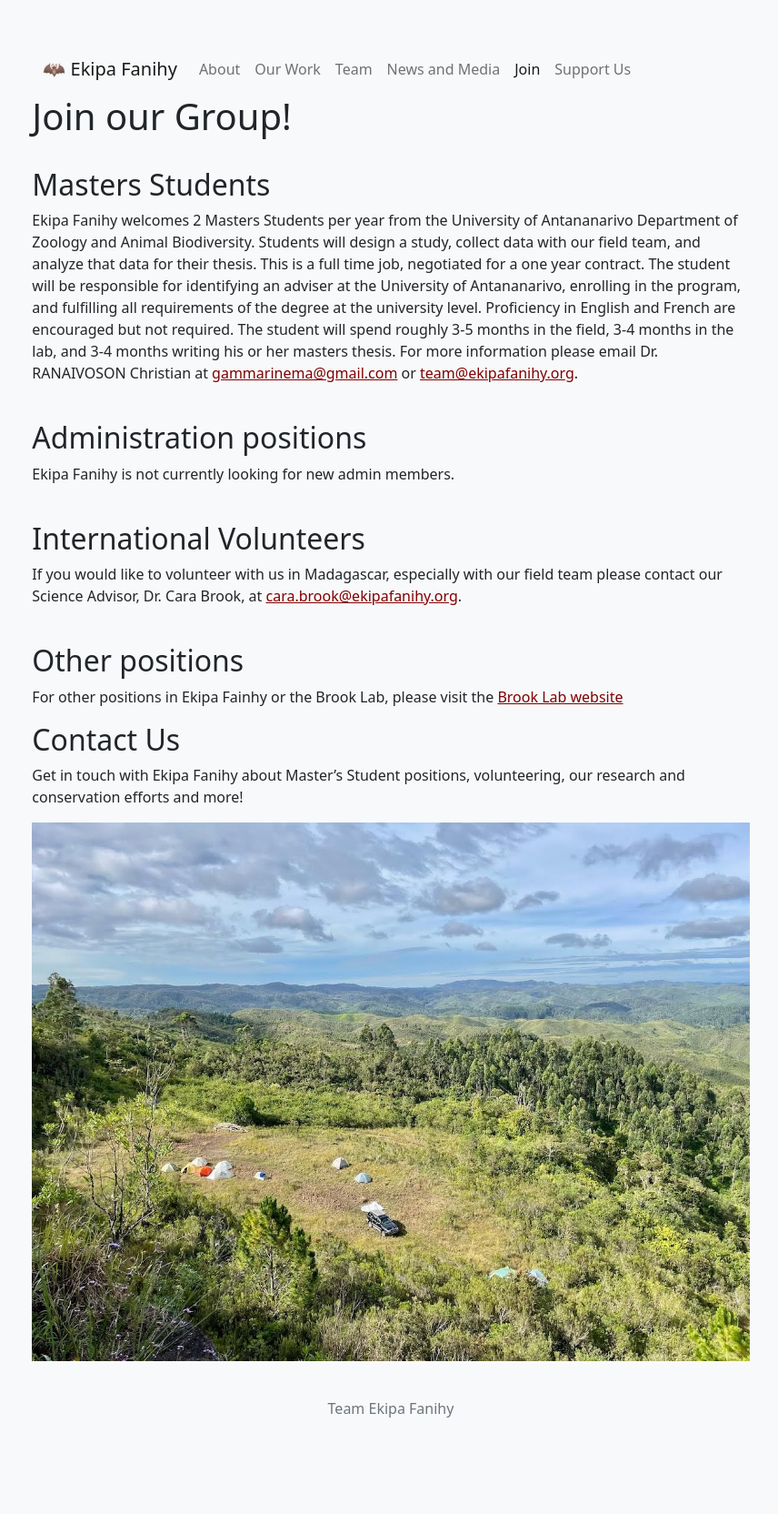
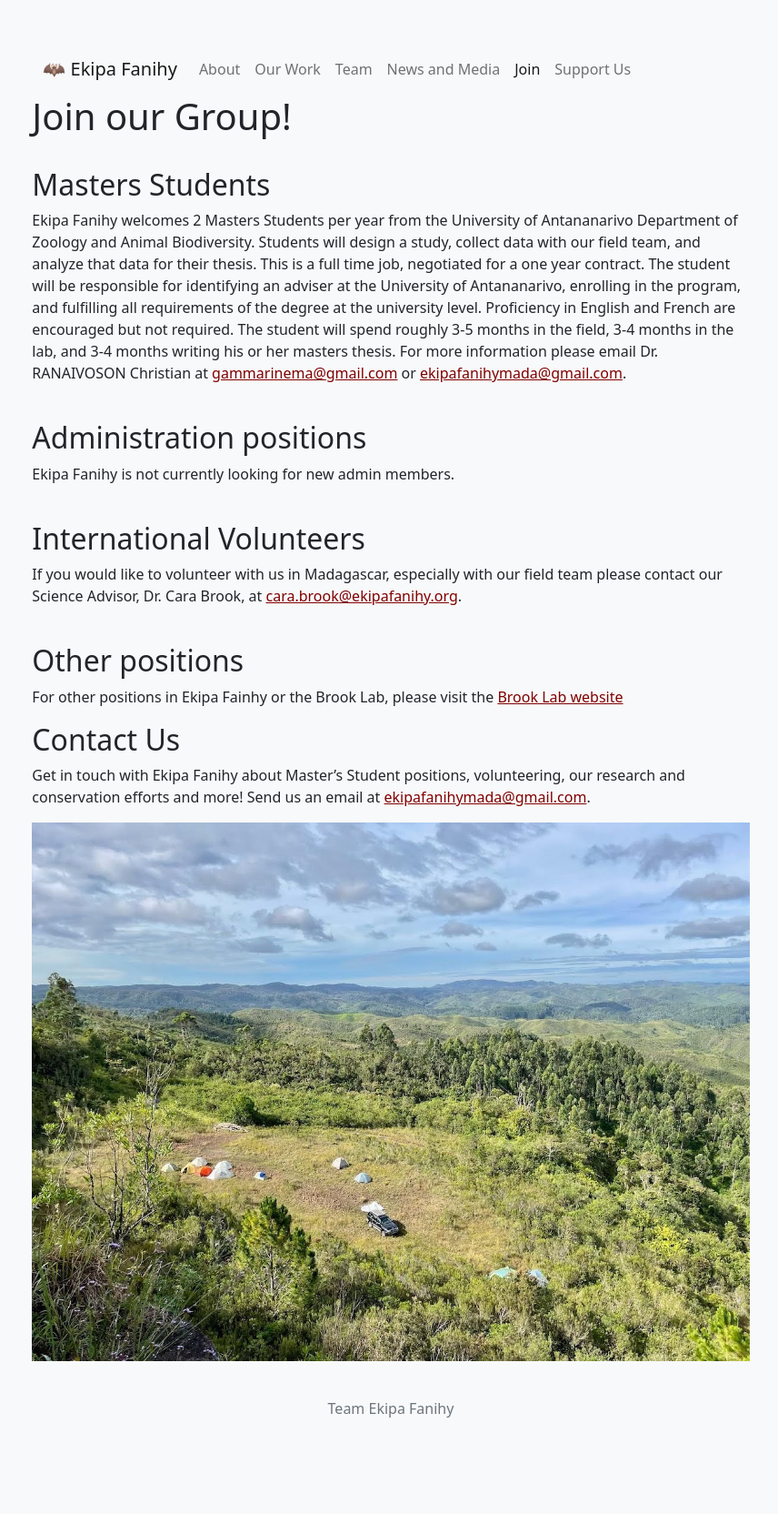
Before and after one commit to brooklabteam/www-ekipafanihy, a Jekyll site: the page built from join.md, in a window 1280 px wide. Shown: the whole page at 91% size, without its empty margins (210-1066 px from the left). Built offline with Jekyll 4.4.1, drawn with Linux system fonts in a browser that asks for light colours.

Commit message:
Update join.md

```diff
--- a/join.md
+++ b/join.md
@@ -8,7 +8,7 @@ permalink: /join
 
 <h2>Masters Students</h2>
 
-Ekipa Fanihy welcomes 2 Masters Students per year from the University of Antananarivo Department of Zoology and Animal Biodiversity. Students will design a study, collect data with our field team, and analyze that data for their thesis. This is a full time job, negotiated for a one year contract. The student will be responsible for identifying an adviser at the University of Antananarivo, enrolling in the program, and fulfilling all requirements of the degree at the university level. Proficiency in English and French are encouraged but not required. The student will spend roughly 3-5 months in the field, 3-4 months in the lab, and 3-4 months writing his or her masters thesis. For more information please email Dr. RANAIVOSON Christian at <gammarinema@gmail.com> or <team@ekipafanihy.org>.
+Ekipa Fanihy welcomes 2 Masters Students per year from the University of Antananarivo Department of Zoology and Animal Biodiversity. Students will design a study, collect data with our field team, and analyze that data for their thesis. This is a full time job, negotiated for a one year contract. The student will be responsible for identifying an adviser at the University of Antananarivo, enrolling in the program, and fulfilling all requirements of the degree at the university level. Proficiency in English and French are encouraged but not required. The student will spend roughly 3-5 months in the field, 3-4 months in the lab, and 3-4 months writing his or her masters thesis. For more information please email Dr. RANAIVOSON Christian at <gammarinema@gmail.com> or <ekipafanihymada@gmail.com>.
 
 <div style="clear:both;">&nbsp;</div>
 
@@ -29,6 +29,6 @@ For other positions in Ekipa Fainhy or the Brook Lab, please visit the [Brook La
 
 <h2>Contact Us</h2>
 
-Get in touch with Ekipa Fanihy about Master's Student positions, volunteering, our research and conservation efforts and more! <email here>
+Get in touch with Ekipa Fanihy about Master's Student positions, volunteering, our research and conservation efforts and more! Send us an email at <ekipafanihymada@gmail.com>.
 
 <img src="/assets/Maromizaha camp.jpg" class="camp" />
```
